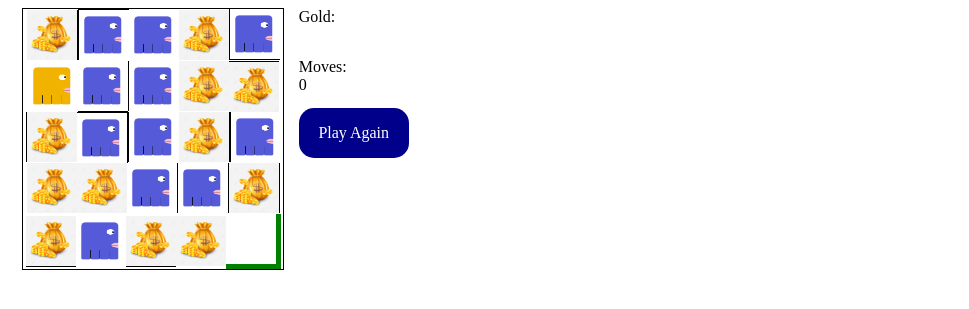
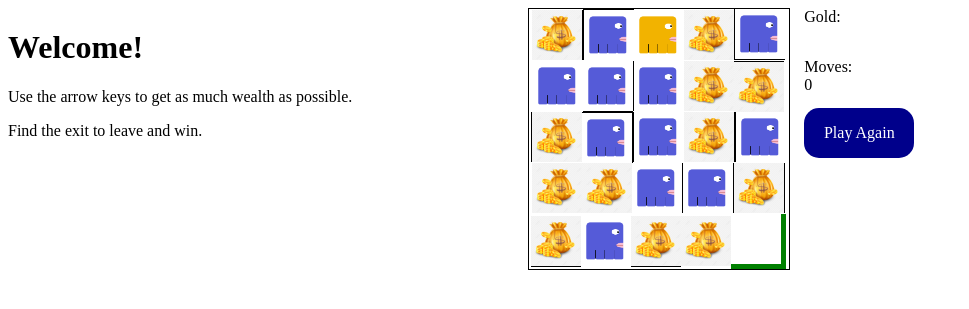
Before and after one commit to Chris-garlick/Maze-Game, a PHP site: page / in a window 1280 px wide. Shown: the top 309 px of the page, without its empty margins (0-969 px from the left). Run offline with PHP 8.4, Linux system fonts and the light colour scheme.

Commit message:
Renamed php file to html after submission to open in browser

```diff
--- a/PlayerTest.js
+++ b/PlayerTest.js
@@ -43,12 +43,12 @@
     var bool = player.checkTopBorder(25);
     console.assert(bool === false)
 }
-// TestNewPlayer();
-// TestBottomBorderPasses()
-// TestBottomBorderFails()
-// TestRightBorderPasses()
-// TestRightBorderFails()
-// TestTopBorderPasses()
-// TestTopBorderFails()
-// TestLeftBorderPasses()
-// TestLeftBorderFails()
+TestNewPlayer();
+TestBottomBorderPasses()
+TestBottomBorderFails()
+TestRightBorderPasses()
+TestRightBorderFails()
+TestTopBorderPasses()
+TestTopBorderFails()
+TestLeftBorderPasses()
+TestLeftBorderFails()
--- a/index.php
+++ b/index.html
@@ -9,12 +9,15 @@
     <script src="https://code.jquery.com/jquery-3.6.1.js" integrity="sha256-3zlB5s2uwoUzrXK3BT7AX3FyvojsraNFxCc2vC/7pNI=" crossorigin="anonymous"></script>
 </head>
 <body>
-    <!-- <canvas width="500" height="500" id="canvas"></canvas> -->
+    <div class="game">
+        <div class="top">
+            <h1>Welcome!</h1>
+            <p>Use the arrow keys to get as much wealth as possible.</p>
+            <p>Find the exit to leave and win.</p>
+        </div>
         <div class="leftSide">
 
-        <div id="maze">
-            <!-- <img class="hero" src="./img/hero.png" alt=""> -->
-        </div>
+            <div id="maze"></div>
             <div class="gameOver hide">
                 <h1>Congratulations! You have beaten the maze</h1>
                 <div class="wealth">Total Gold: <span>0</span></div>
@@ -28,6 +31,7 @@
                 <div class="moves">Moves: <span>0</span></div>
                 <div class="playAgain"><a href="">Play Again</a></div>
                 <div class="userInfo"></div>
+            </div>
         </div>
     </div>
     <script src="Maze.js"></script>
--- a/styles.css
+++ b/styles.css
@@ -1,5 +1,11 @@
-body {
+.game {
     display: flex;
+    width: 100%;
+    flex-direction: row;
+    justify-content: flex-start;
+}
+.top {
+    width: 40%;
 }
 .leftSide {
     display: flex;
```
Lines whose indentation alone changed are shown as unchanged.
